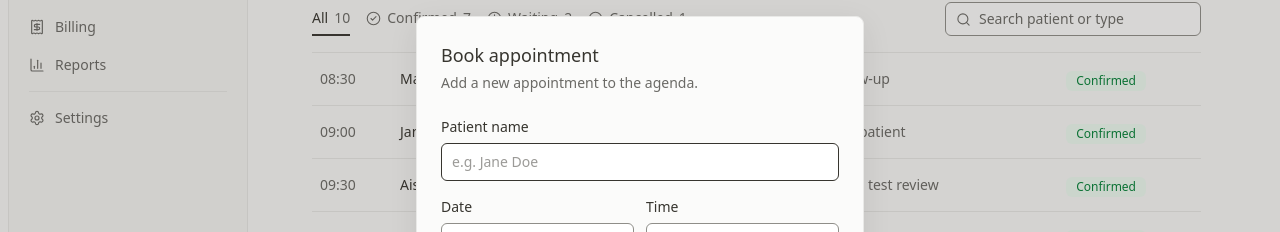
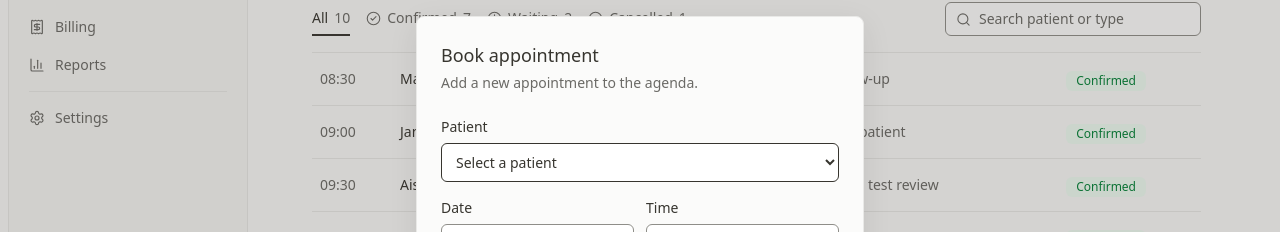
Before and after one commit to patryk-bski/clinic-agenda, a React (Vite) app: page / in a window 1280 px wide. Both pictures are taken after a click on the button "Book appointment". Shown: the part 174-406 px from the top of the page. Built offline with nearby package versions, Linux system fonts and the light colour scheme; a web font is replaced by a local one.

Commit message:
Improve booking from the Agenda

```diff
--- a/src/App.tsx
+++ b/src/App.tsx
@@ -228,7 +228,8 @@ export default function App() {
                     view={agendaView}
                     onDateChange={setAgendaDate}
                     onViewChange={setAgendaView}
-                    onBook={() => setBooking({ date: agendaDate })}
+                    // Books on the given day (from a day's "+" in Week view), or the day shown
+                    onBook={(day) => setBooking({ date: day ?? agendaDate })}
                     onSelect={(appt) => setSelectedId(appt.id)}
                     patientHref={patientHref}
                   />
@@ -244,6 +245,7 @@ export default function App() {
             <BookingDialog
               key="booking"
               times={bookableTimes}
+              patients={patientList.map((patient) => patient.name)}
               date={booking.date}
               patient={booking.patient}
               onBook={bookAppointment}
@@ -258,6 +260,7 @@ export default function App() {
               key={selected.id}
               appointment={selected}
               times={bookableTimes}
+              patients={patientList.map((patient) => patient.name)}
               onSave={(changes) => updateAppointment(selected.id, changes)}
               onDelete={() => deleteAppointment(selected.id)}
               onClose={() => setSelectedId(null)}
--- a/src/components/AgendaPage.tsx
+++ b/src/components/AgendaPage.tsx
@@ -67,7 +67,8 @@ type Props = {
   view: AgendaView
   onDateChange: (date: string) => void
   onViewChange: (view: AgendaView) => void
-  onBook: () => void
+  // Opens the booking form, on `day` if given (a day's "+" in Week view)
+  onBook: (day?: string) => void
   onSelect: (appointment: Appointment) => void
   patientHref: (name: string) => string | undefined
 }
@@ -154,7 +155,7 @@ export default function AgendaPage({
             </motion.h1>
           </AnimatePresence>
         </div>
-        <BookButton onClick={onBook} />
+        <BookButton onClick={() => onBook()} />
       </header>
 
       {/* Move between days or weeks, and switch between the two views */}
@@ -249,6 +250,7 @@ export default function AgendaPage({
                 today={today}
                 appointments={weekAppointments}
                 onSelect={onSelect}
+                onBookDay={onBook}
                 onOpenDay={(day) => {
                   onDateChange(day)
                   onViewChange('day')
@@ -321,7 +323,6 @@ export default function AgendaPage({
                 title={
                   date === today ? 'No appointments today' : `No appointments on ${longDate(date)}`
                 }
-                onBook={onBook}
               />
             </motion.div>
           )}
--- a/src/components/AppointmentForm.tsx
+++ b/src/components/AppointmentForm.tsx
@@ -21,6 +21,8 @@ type Props = {
   initial?: Partial<Omit<Appointment, 'id'>>
   // Bookable times, from the working hours in Settings
   times: string[]
+  // The practice's patients, so every appointment belongs to one of them
+  patients: string[]
   showStatus?: boolean
   submitLabel: string
   onSubmit: (appointment: Omit<Appointment, 'id'>) => void
@@ -32,6 +34,7 @@ type Props = {
 export default function AppointmentForm({
   initial,
   times: bookableTimes,
+  patients,
   showStatus,
   submitLabel,
   onSubmit,
@@ -44,6 +47,12 @@ export default function AppointmentForm({
       ? [...bookableTimes, initial.time].sort()
       : bookableTimes
 
+  // Patients A to Z; an existing appointment's patient stays an option even if they've since
+  // been removed from the list, so editing never loses the name
+  const patientOptions = [
+    ...new Set([...patients, ...(initial?.patient ? [initial.patient] : [])]),
+  ].sort((a, b) => a.localeCompare(b))
+
   function handleSubmit(e: FormEvent<HTMLFormElement>) {
     e.preventDefault()
     onSubmit(readAppointmentForm(e.currentTarget))
@@ -53,17 +62,21 @@ export default function AppointmentForm({
     <form ref={ref} onSubmit={handleSubmit}>
       <div className="space-y-4">
         <label className="block text-sm">
-          Patient name
-          <input
+          Patient
+          <select
             name="patient"
             required
             autoFocus
-            pattern=".*\S.*"
-            title="Enter the patient's name"
-            placeholder="e.g. Jane Doe"
-            defaultValue={initial?.patient}
+            defaultValue={initial?.patient ?? ''}
             className={fieldClass}
-          />
+          >
+            <option value="" disabled>
+              Select a patient
+            </option>
+            {patientOptions.map((name) => (
+              <option key={name}>{name}</option>
+            ))}
+          </select>
         </label>
 
         {/* Date and time side by side */}
--- a/src/components/BookingDialog.tsx
+++ b/src/components/BookingDialog.tsx
@@ -4,6 +4,8 @@ import Modal from './Modal'
 
 type Props = {
   times: string[]
+  // The practice's patients, to choose from
+  patients: string[]
   // The day the form starts on, e.g. the day shown in the Agenda
   date: string
   // Pre-fills the patient, e.g. when booking from their record
@@ -12,7 +14,7 @@ type Props = {
   onClose: () => void
 }
 
-export default function BookingDialog({ times, date, patient, onBook, onClose }: Props) {
+export default function BookingDialog({ times, patients, date, patient, onBook, onClose }: Props) {
   return (
     <Modal labelledBy="booking-title" onClose={onClose}>
       <h2 id="booking-title" className="text-lg font-medium">
@@ -22,6 +24,7 @@ export default function BookingDialog({ times, date, patient, onBook, onClose }:
       <AppointmentForm
         initial={{ date, patient }}
         times={times}
+        patients={patients}
         submitLabel="Book appointment"
         onSubmit={onBook}
         onCancel={onClose}
--- a/src/components/EditAppointmentDialog.tsx
+++ b/src/components/EditAppointmentDialog.tsx
@@ -11,6 +11,7 @@ import Modal from './Modal'
 type Props = {
   appointment: Appointment
   times: string[]
+  patients: string[]
   onSave: (changes: Omit<Appointment, 'id'>) => void
   onDelete: () => void
   onClose: () => void
@@ -19,6 +20,7 @@ type Props = {
 export default function EditAppointmentDialog({
   appointment,
   times,
+  patients,
   onSave,
   onDelete,
   onClose,
@@ -84,6 +86,7 @@ export default function EditAppointmentDialog({
               ref={formRef}
               initial={draft}
               times={times}
+              patients={patients}
               showStatus
               submitLabel="Save changes"
               onSubmit={onSave}
--- a/src/components/EmptyState.tsx
+++ b/src/components/EmptyState.tsx
@@ -1,18 +1,17 @@
 import { CalendarCheck } from 'lucide-react'
-import BookButton from './BookButton'
 
 type Props = {
   title?: string // e.g. "No appointments on Thursday 12 November"
-  onBook: () => void
 }
 
-export default function EmptyState({ title = 'No appointments today', onBook }: Props) {
+// Shown on a day with no appointments. It has no button of its own: the Agenda's
+// "Book appointment" button is always just above it.
+export default function EmptyState({ title = 'No appointments today' }: Props) {
   return (
     <div className="flex flex-1 flex-col items-center justify-center pb-24 text-center">
       <CalendarCheck size={40} strokeWidth={1.25} className="text-muted" />
       <h2 className="mt-5 text-lg font-medium">{title}</h2>
-      <p className="mt-1.5 mb-6 text-sm text-muted">Enjoy the quiet, or book a new appointment.</p>
-      <BookButton onClick={onBook} />
+      <p className="mt-1.5 text-sm text-muted">Enjoy the quiet, or book a new appointment.</p>
     </div>
   )
 }
```
Also changed, not shown: src/components/WeekView.tsx (+26 -5 lines).
